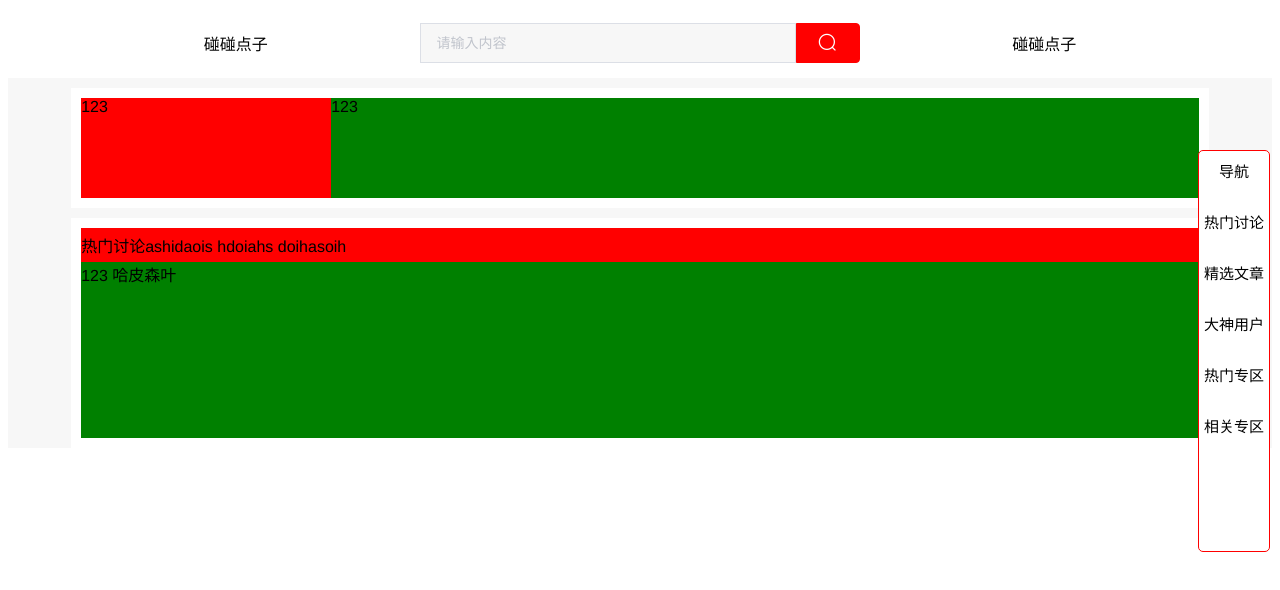
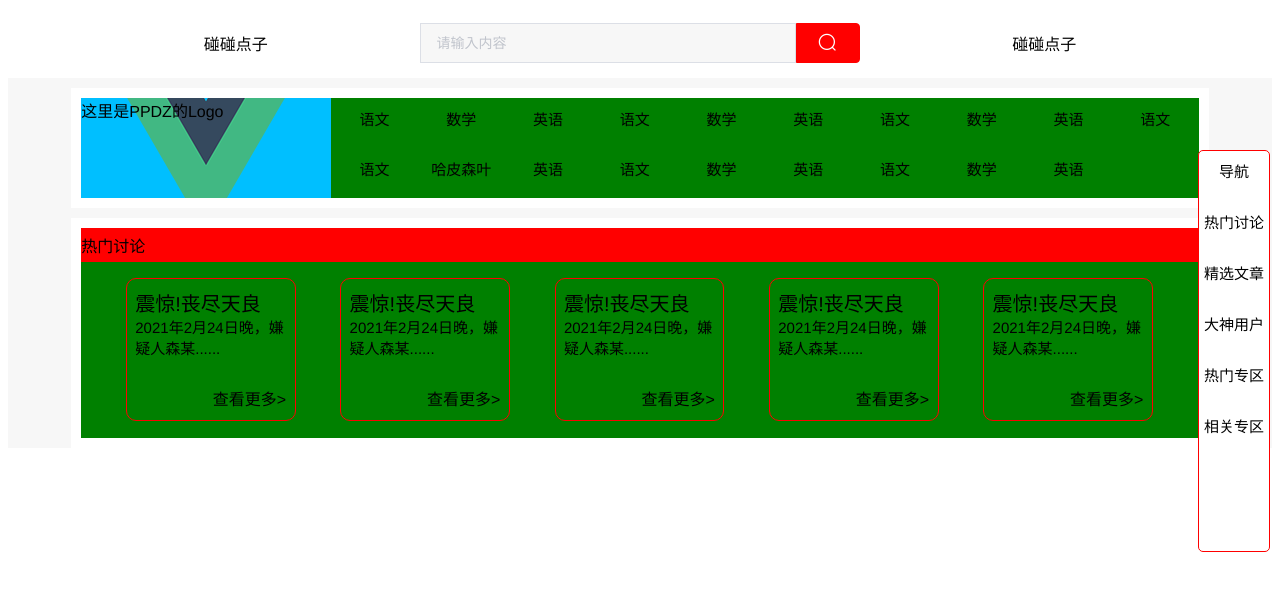
Before and after one commit to PPDZTeam/PPDZFront, a Vue app: page / in a window 1280 px wide. Shown: the top 590 px of the page. Built offline with nearby package versions, Linux system fonts and the light colour scheme.

Commit message:
更新现有组件

```diff
--- a/src/view/index.vue
+++ b/src/view/index.vue
@@ -17,9 +17,10 @@
     import ArticleProtDom from '@/view/indexdom/ArticlePort.vue'
     import DiscussDom from '@/view/indexdom/Discuss.vue'
     import Sidebar from "@/view/common/sidebar";
+
     export default{
         components:{
-          Sidebar,
+            Sidebar,
             HeaderDom,
             ArticleProtDom,
             DiscussDom
--- a/src/view/indexdom/ArticlePort.vue
+++ b/src/view/indexdom/ArticlePort.vue
@@ -2,20 +2,26 @@
     <div id="ap_top_box">
         <div class="ap_box_content">
             <div class="ap_logo">
-                123
+                这里是PPDZ的Logo
             </div>
             <div class="ap_sort">
-                123
+                <!--这里放筛选后的标签-->
+                <SortList></SortList>
             </div>
         </div>
     </div>
 </template>
 
 <script>
+import SortList from "./ArticlePort/SortList";
+
+export default {
+    components: {SortList}
+}
 </script>
 
 <style>
-    #ap_top_box{
+#ap_top_box {
     width: 100%;
     height: 120px;
 
@@ -26,7 +32,7 @@
     margin-top: 10px;
 }
 
-    .ap_box_content{
+.ap_box_content {
     width: calc(90% - 20px);
     height: calc(100% - 20px);
 
@@ -39,7 +45,7 @@
     background-color: white;
 }
 
-    .ap_box_content >div{
+.ap_box_content > div {
     height: 100%;
 
     display: flex;
@@ -47,13 +53,14 @@
     justify-content: flex-start;
 }
 
-    .ap_logo{
+.ap_logo {
     width: 250px;
 
-        background-color: red;
+    /*下面引用了VUE自带的一张logo图片*/
+    background: deepskyblue url("../../assets/logo.png") no-repeat center;
 }
 
-    .ap_sort{
+.ap_sort {
     width: calc(100% - 250px);
 
     background-color: green;
--- /dev/null
+++ b/src/view/indexdom/ArticlePort/SortList.vue
@@ -0,0 +1,40 @@
+<template>
+    <div id="Sort_List">
+        <div class="sl_Data" v-for="item in SortList"><a>{{ item }}</a></div>
+    </div>
+</template>
+
+<script>
+export default {
+    name: "SortList",
+    data: function () {
+        return {
+            //用于查存放热点标签的列表
+            SortList: ['语文', '数学', '英语', '语文', '数学', '英语', '语文', '数学', '英语', '语文',
+                '语文', '哈皮森叶', '英语', '语文', '数学', '英语', '语文', '数学', '英语',]
+        }
+    },
+}
+</script>
+
+<style scoped>
+#Sort_List {
+    width: 100%;
+    height: 100%;
+
+    display: flex;
+    flex-wrap: wrap;
+    align-items: center;
+}
+
+.sl_Data {
+    width: 10%;
+    height: 30%;
+
+    text-align: center;
+
+    cursor: pointer;
+
+    font-size: 15px;
+}
+</style>
--- a/src/view/indexdom/Discuss.vue
+++ b/src/view/indexdom/Discuss.vue
@@ -2,21 +2,26 @@
     <div id="discuss_top_box">
         <div class="discuss_box_content">
             <div class="discuss_title">
-                热门讨论ashidaois hdoiahs doihasoih
+                热门讨论
+                <!--ashidaois hdoiahs doihasoih-->
             </div>
             <div class="discuss_show">
-                123
-                哈皮森叶
+                <SortList></SortList>
             </div>
         </div>
     </div>
 </template>
 
 <script>
+import SortList from "./Discuss/SortList";
+
+export default {
+    components: {SortList}
+}
 </script>
 
 <style>
-    #discuss_top_box{
+#discuss_top_box {
     width: 100%;
     height: 230px;
 
@@ -27,7 +32,7 @@
     margin-top: 10px;
 }
 
-    .discuss_box_content{
+.discuss_box_content {
     width: calc(90% - 20px);
     height: calc(100% - 20px);
 
@@ -41,13 +46,13 @@
     background-color: white;
 }
 
-    .discuss_box_content >div{
+.discuss_box_content > div {
     display: flex;
     align-items: flex-start;
     justify-content: flex-start;
 }
 
-    .discuss_title{
+.discuss_title {
     width: 100%;
     height: 40px;
 
@@ -56,7 +61,7 @@
     background-color: red;
 }
 
-    .discuss_show{
+.discuss_show {
     width: 100%;
     height: 100%;
 
--- /dev/null
+++ b/src/view/indexdom/Discuss/SortList.vue
@@ -0,0 +1,69 @@
+<template>
+    <div id="Sort_List">
+        <!--总共放五个内容框-->
+        <div class="sl_Data" v-for="i in 5">
+            <div class="sl_Data_Title">震惊!丧尽天良</div>
+            <div class="sl_Data_Content">2021年2月24日晚，嫌疑人森某......</div>
+            <div class="sl_Data_More">查看更多></div>
+        </div>
+
+    </div>
+</template>
+
+<script>
+export default {
+    name: "SortList",
+    data: function () {
+        return {}
+    }
+}
+</script>
+
+<style scoped>
+#Sort_List {
+    width: 100%;
+    height: 100%;
+
+    display: flex;
+    flex-wrap: wrap;
+    align-items: center;
+
+}
+
+.sl_Data {
+    margin-left: 4%;
+    width: 15%;
+    height: 80%;
+    border: solid 1px red;
+    border-radius: 10px;
+    display: flex;
+    flex-direction: column;
+
+}
+
+.sl_Data div {
+    margin-left: 5%;
+    margin-right: 5%;
+    width: 90%;
+    overflow: hidden;
+}
+
+.sl_Data_Title {
+    margin-top: 5%;
+    height: 20%;
+    font-size: 20px;
+    text-align: left;
+    /*background: deepskyblue;*/
+}
+
+.sl_Data_Content {
+    height: 50%;
+    font-size: 15px;
+    text-align: left;
+}
+
+.sl_Data_More {
+    text-align: right;
+    cursor: pointer;
+}
+</style>
```
Also changed, not shown: src/main.js (+4 -4 lines), 1 other file (tests, documents, lock files or other folders). Lines whose indentation alone changed are shown as unchanged.
